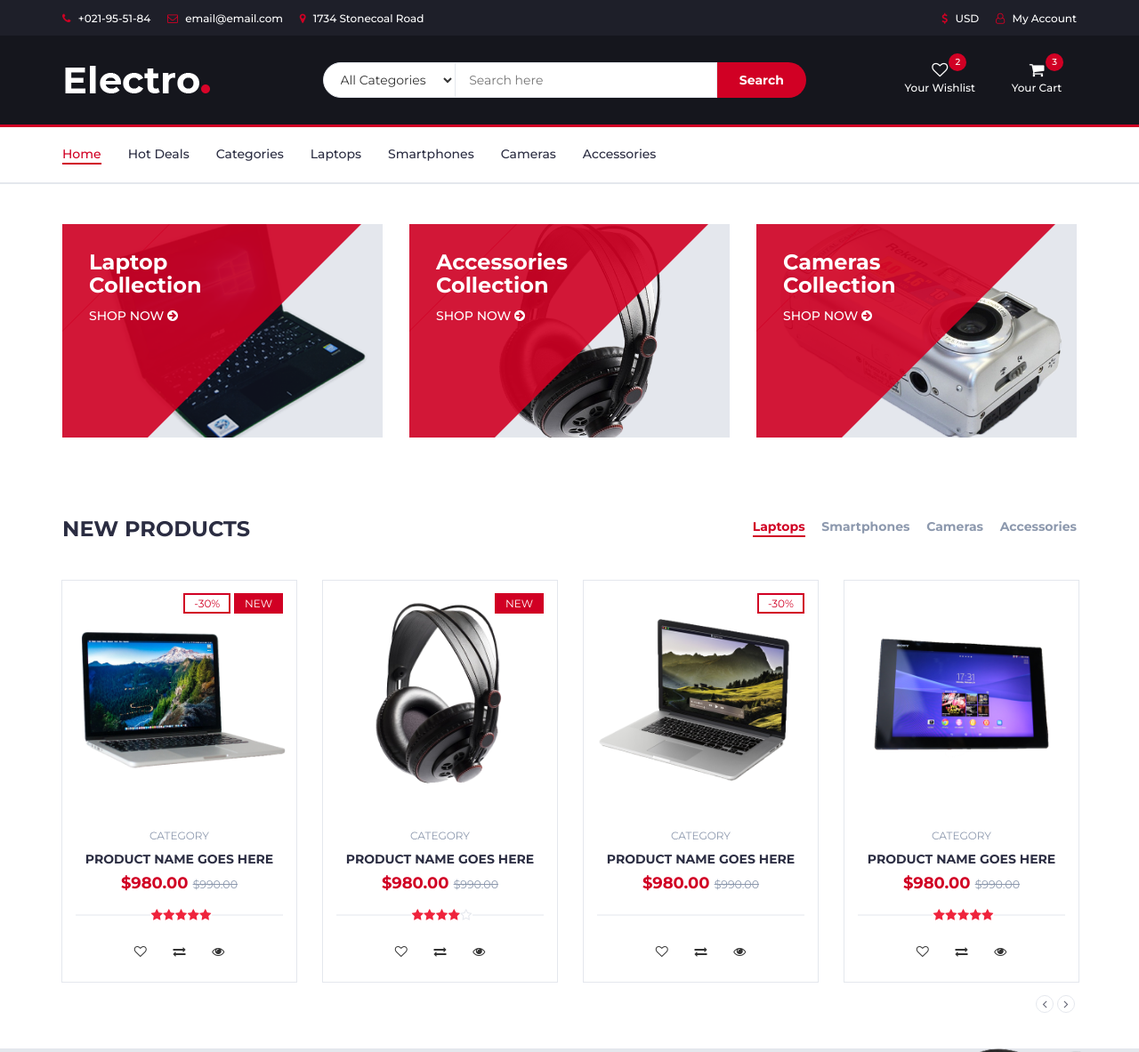
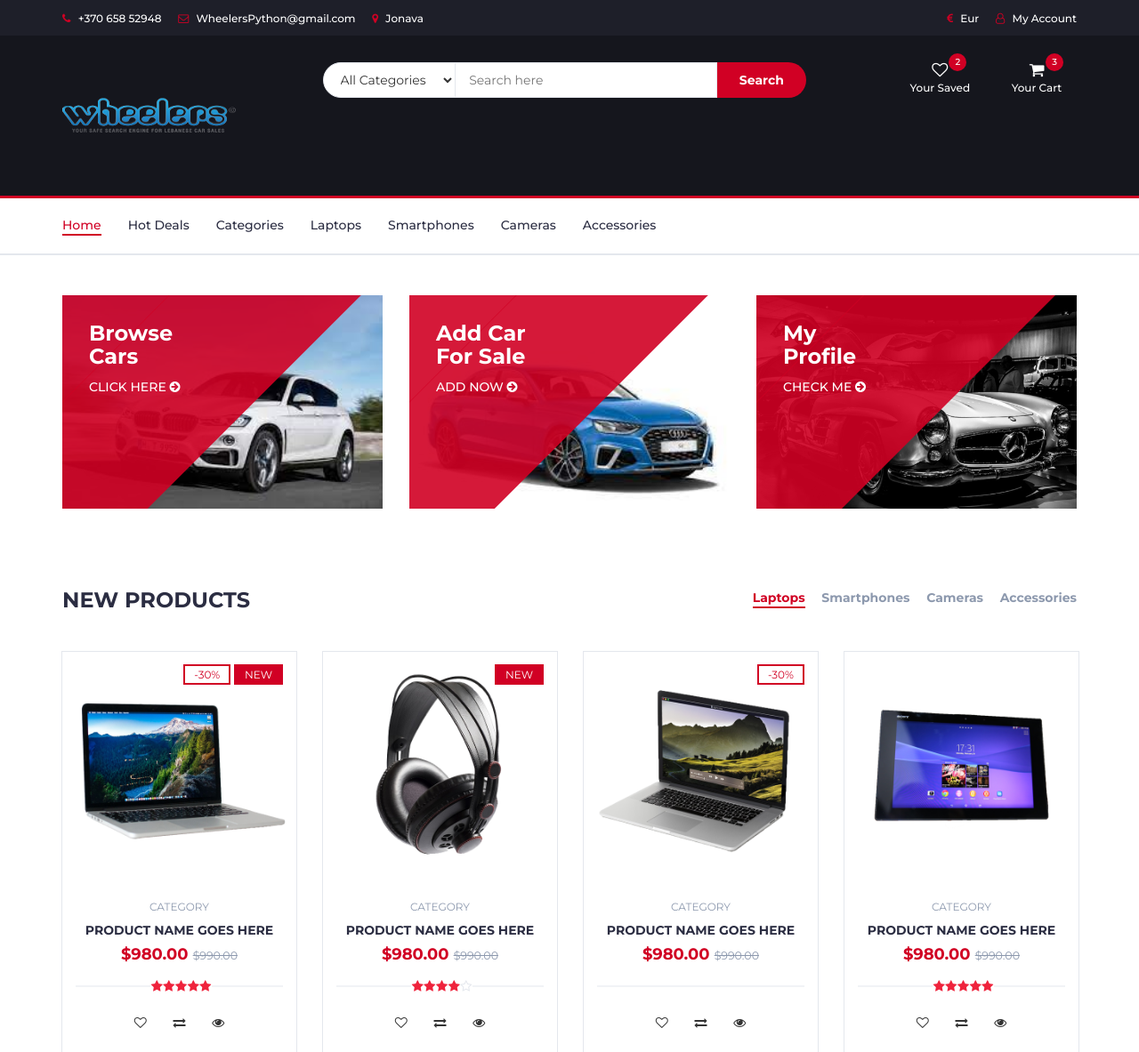
Before and after one commit to MBSonys/Code_Academy_final, a Django app: page /Cars/ in a window 1280 px wide. Shown: the top 1183 px of the page at 89% size. Run offline with Django 4.2, Linux system fonts and the light colour scheme; data comes from the database, SQL or seed files in the repository; some libraries are stand-ins or nearby versions.

Commit message:
Futher changes on bootstrap template

```diff
--- a/Cars/templates/index.html
+++ b/Cars/templates/index.html
@@ -7,7 +7,7 @@
 		<meta name="viewport" content="width=device-width, initial-scale=1">
 		 <!-- The above 3 meta tags *must* come first in the head; any other head content must come *after* these tags -->
 
-		<title>Electro - HTML Ecommerce Template</title>
+		<title>Wheelers, cars for sale</title>
 
 		<!-- Google font -->
 		<link href="https://fonts.googleapis.com/css?family=Montserrat:400,500,700" rel="stylesheet">
@@ -43,12 +43,12 @@
 			<div id="top-header">
 				<div class="container">
 					<ul class="header-links pull-left">
-						<li><a href="#"><i class="fa fa-phone"></i> +021-95-51-84</a></li>
-						<li><a href="#"><i class="fa fa-envelope-o"></i> email@email.com</a></li>
-						<li><a href="#"><i class="fa fa-map-marker"></i> 1734 Stonecoal Road</a></li>
+						<li><a href="#"><i class="fa fa-phone"></i> +370 658 52948</a></li>
+						<li><a href="#"><i class="fa fa-envelope-o"></i> WheelersPython@gmail.com</a></li>
+						<li><a href="#"><i class="fa fa-map-marker"></i> Jonava</a></li>
 					</ul>
 					<ul class="header-links pull-right">
-						<li><a href="#"><i class="fa fa-dollar"></i> USD</a></li>
+						<li><a href="#"><i class="fa fa-euro"></i> Eur </a></li>
 						<li><a href="#"><i class="fa fa-user-o"></i> My Account</a></li>
 					</ul>
 				</div>
@@ -64,8 +64,8 @@
 						<!-- LOGO -->
 						<div class="col-md-3">
 							<div class="header-logo">
-								<a href="#" class="logo">
-									<img src="{% static 'img/logo.png' %}" alt="">
+								<a href="/" class="logo">
+									<img src="{% static 'img/logo_true.png' %}" alt="" height="150px" width="195px">
 								</a>
 							</div>
 						</div>
@@ -77,8 +77,8 @@
 								<form>
 									<select class="input-select">
 										<option value="0">All Categories</option>
-										<option value="1">Category 01</option>
-										<option value="1">Category 02</option>
+										<option value="1">Cars</option>
+										<option value="1">Users</option>
 									</select>
 									<input class="input" placeholder="Search here">
 									<button class="search-btn">Search</button>
@@ -94,7 +94,7 @@
 								<div>
 									<a href="#">
 										<i class="fa fa-heart-o"></i>
-										<span>Your Wishlist</span>
+										<span>Your Saved</span>
 										<div class="qty">2</div>
 									</a>
 								</div>
@@ -197,11 +197,11 @@
 					<div class="col-md-4 col-xs-6">
 						<div class="shop">
 							<div class="shop-img">
-								<img src="{% static 'img/shop01.png' %}" alt="">
+								<img src="{% static 'img/shop01.jfif' %}" alt="">
 							</div>
 							<div class="shop-body">
-								<h3>Laptop<br>Collection</h3>
-								<a href="#" class="cta-btn">Shop now <i class="fa fa-arrow-circle-right"></i></a>
+								<h3>Browse<br>Cars</h3>
+								<a href="#" class="cta-btn">Click Here <i class="fa fa-arrow-circle-right"></i></a>
 							</div>
 						</div>
 					</div>
@@ -211,11 +211,11 @@
 					<div class="col-md-4 col-xs-6">
 						<div class="shop">
 							<div class="shop-img">
-								<img src="{% static 'img/shop03.png' %}" alt="">
+								<img src="{% static 'img/shop03.jfif' %}" alt="">
 							</div>
 							<div class="shop-body">
-								<h3>Accessories<br>Collection</h3>
-								<a href="#" class="cta-btn">Shop now <i class="fa fa-arrow-circle-right"></i></a>
+								<h3>Add Car<br>For Sale</h3>
+								<a href="#" class="cta-btn">Add now <i class="fa fa-arrow-circle-right"></i></a>
 							</div>
 						</div>
 					</div>
@@ -225,11 +225,11 @@
 					<div class="col-md-4 col-xs-6">
 						<div class="shop">
 							<div class="shop-img">
-								<img src="{% static 'img/shop02.png' %}" alt="">
+								<img src="{% static 'img/shop02.jpg' %}" alt="">
 							</div>
 							<div class="shop-body">
-								<h3>Cameras<br>Collection</h3>
-								<a href="#" class="cta-btn">Shop now <i class="fa fa-arrow-circle-right"></i></a>
+								<h3>My<br>Profile</h3>
+								<a href="#" class="cta-btn">Check me <i class="fa fa-arrow-circle-right"></i></a>
 							</div>
 						</div>
 					</div>
```
Also changed, not shown: Cars/static/img/logo.png (deleted), Cars/static/img/logo_true.png (added), Cars/static/img/shop01.jfif (added), Cars/static/img/shop01.png (deleted), Cars/static/img/shop02.jpg (added), Cars/static/img/shop02.png (deleted), Cars/static/img/shop03.jfif (added), Cars/static/img/shop03.png (deleted).
